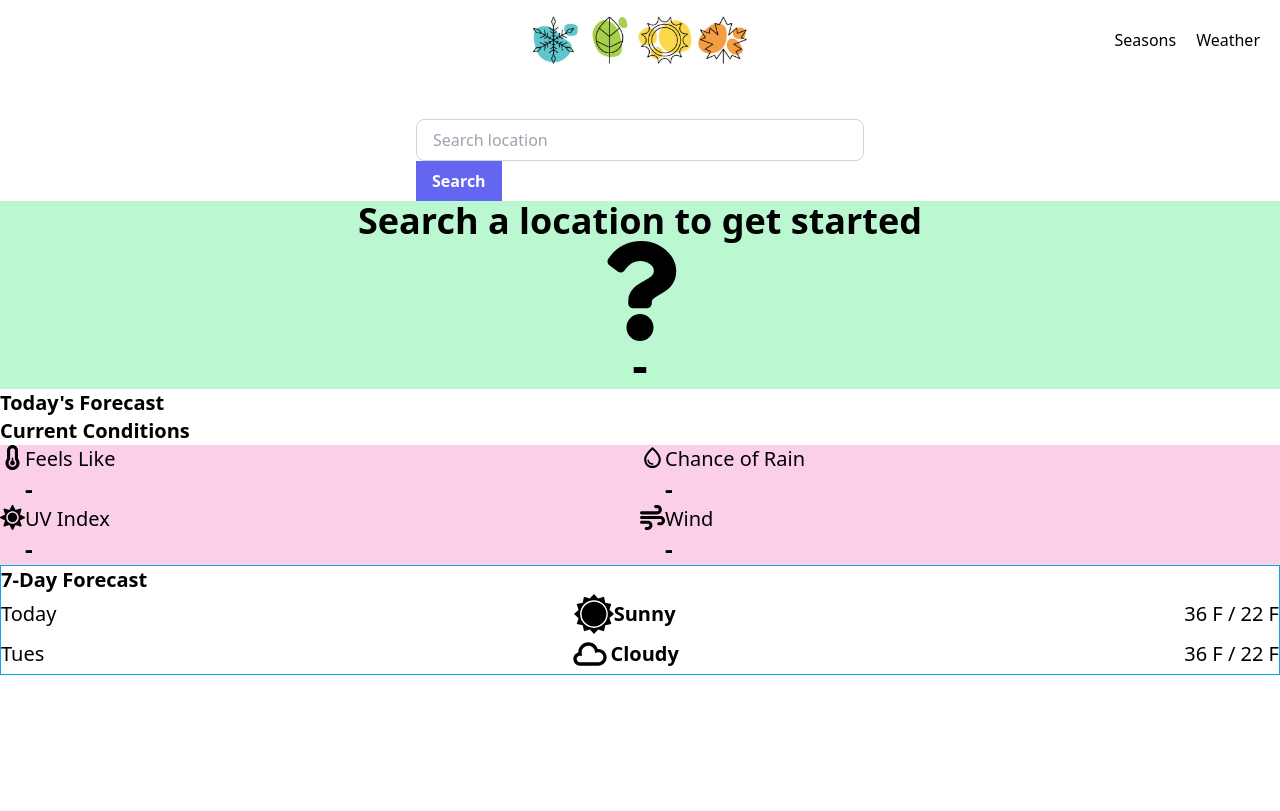
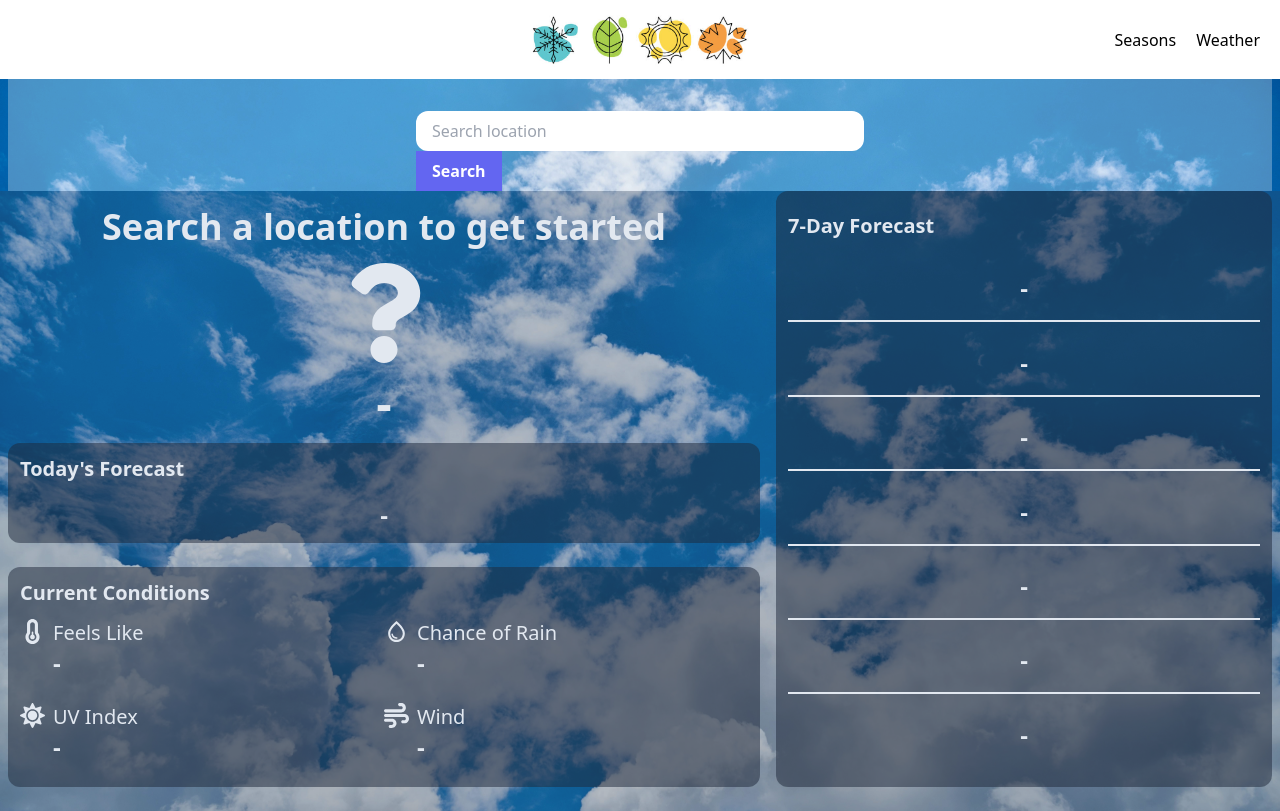
Before and after one commit to dnce17/seasons_and_weather, a React (Vite) app: page /weather in a window 1280 px wide. Built offline with nearby package versions, Linux system fonts and the light colour scheme; no server answers.

Commit message:
feat: all functionality complete in progress: layout

```diff
--- a/src/components/Card.jsx
+++ b/src/components/Card.jsx
@@ -2,10 +2,10 @@ import React from 'react'
 
 const Card = ({ seasonImg, season, startDate }) => {
   return (
-    <div className='max-w-[15rem] mt-[1rem] m-[0.25rem] text-center'>
+    <div className='font-dancing max-w-[15rem] mt-[1rem] m-[0.25rem] text-center'>
         <img src={ seasonImg } alt={ season } />
-        <p>{ season }</p>
-        <p>{ startDate }</p>
+        <p className='text-2xl'>{ season }</p>
+        <p className='text-xl'>{ startDate }</p>
     </div>
   )
 }
--- a/src/components/CurrentConditionCard.jsx
+++ b/src/components/CurrentConditionCard.jsx
@@ -3,9 +3,9 @@ import React from 'react'
 const CurrentConditionCard = ({ icon, header, info}) => {
   return (
     <>
-      <div className='flex bg-pink-200'>
+      <div className='flex py-3'>
         { icon }
-        <div className='flex flex-col'>
+        <div className='flex flex-col pl-2'>
           <h2 className='text-xl'>{ header }</h2>
           <p className='text-2xl font-bold'>{ info }</p>
         </div>
--- /dev/null
+++ b/src/components/CurrentConditions.jsx
@@ -0,0 +1,54 @@
+import React from 'react';
+import CurrentConditionCard from './CurrentConditionCard';
+import { MdOutlineWaterDrop } from "react-icons/md";
+import { FaTemperatureQuarter } from "react-icons/fa6";
+import { FaSun } from "react-icons/fa";
+import { FaWind } from "react-icons/fa6";
+
+const CurrentConditions = ({ weatherData }) => {
+  return (
+    <section className='p-3 bg-slate-800 bg-opacity-50 rounded-xl'>
+      <h1 className='text-xl font-bold'>Current Conditions</h1>
+      <div className='grid grid-cols-2'>
+        <CurrentConditionCard
+          icon={<FaTemperatureQuarter size={25} />}
+          header='Feels Like'
+          info={
+            weatherData
+              ? `${Math.round(weatherData.current.apparent_temperature)}°F`
+              : '-'
+          }
+        />
+        <CurrentConditionCard
+          icon={<MdOutlineWaterDrop size={25} />}
+          header='Chance of Rain'
+          info={
+            weatherData
+              ? `${weatherData.daily.precipitation_probability_max[0]}%`
+              : '-'
+          }
+        />
+        <CurrentConditionCard
+          icon={<FaSun size={25} />}
+          header='UV Index'
+          info={
+            weatherData
+              ? weatherData.daily.uv_index_max[0]
+              : '-'
+          }
+        />
+        <CurrentConditionCard
+          icon={<FaWind size={25} />}
+          header='Wind'
+          info={
+            weatherData
+              ? `${weatherData.current.apparent_temperature} mph`
+              : '-'
+          }
+        />
+      </div>
+    </section>
+  )
+}
+
+export default CurrentConditions
--- /dev/null
+++ b/src/components/ForecastFuture.jsx
@@ -0,0 +1,93 @@
+import React from 'react';
+import FutureWeatherCard from './FutureWeatherCard';
+import { weatherCategories } from '../../helpers';
+import { FaQuestion } from "react-icons/fa";
+
+const ForecastFuture = ({ weatherData }) => {
+  let icons = [];
+  let categories = [];
+
+  const daysOfWeek = [
+    'Mon',
+    'Tues',
+    'Wed',
+    'Thurs',
+    'Fri',
+    'Sat',
+    'Sun'
+  ];
+  let days = [];
+
+  if (weatherData) {
+    for (const [i, code] of weatherData.daily.weather_code.entries()) {
+      for (const item in weatherCategories) {
+        const category = weatherCategories[item];
+        if (category.codes.includes(code)) {
+          icons.push(category.icon);
+          categories.push(item);
+
+          const date = new Date(weatherData.daily.time[i]);
+          days.push(daysOfWeek[date.getDay()]);
+        }
+      }
+    }
+  }
+
+  return (
+    <>
+      <section className='p-3 bg-slate-800 bg-opacity-50 rounded-xl md:h-full md:flex md:flex-col md:justify-evenly'>
+        <h1 className='text-xl font-bold pb-2'>7-Day Forecast</h1>
+        {/* {weatherData
+          ? Array.from(
+            { length: 7 },
+            (_, i) => (
+              <FutureWeatherCard
+                key={i}
+                day={days[i]}
+                icon={
+                  icons.length > 0
+                    ? React.createElement(icons[i], { size: 45 })
+                    : <FaQuestion size={100} />
+                }
+                weather={
+                  categories.length > 0
+                    ? categories[i]
+                    : 'No data'
+                }
+                temp={
+                  `${Math.round(weatherData.daily.temperature_2m_max[i])}° / ${Math.round(weatherData.daily.temperature_2m_min[i])}°`
+                }
+              />
+            )
+          )
+          : <p className='text-2xl font-bold text-center'>-</p>
+        } */}
+
+        {Array.from({ length: 7 }, (_, i) =>
+          weatherData
+            ? <FutureWeatherCard
+              key={i}
+              day={days[i]}
+              icon={
+                icons.length > 0
+                  ? React.createElement(icons[i], { size: 45 })
+                  : <FaQuestion size={100} />
+              }
+              weather={
+                categories.length > 0
+                  ? categories[i]
+                  : 'No data'
+              }
+              temp={
+                `${Math.round(weatherData.daily.temperature_2m_max[i])}° / ${Math.round(weatherData.daily.temperature_2m_min[i])}°`
+              }
+            />
+            : <p key={i} className='text-2xl font-bold text-center [&:not(:last-child)]:border-b-2 border-slate-200 p-4'>-</p>
+        )}
+
+      </section>
+    </>
+  )
+}
+
+export default ForecastFuture;
--- a/src/components/ForecastToday.jsx
+++ b/src/components/ForecastToday.jsx
@@ -2,8 +2,6 @@ import React from 'react';
 import HourlyWeatherCard from '../components/HourlyWeatherCard';
 import { toAnalogTime } from '../../helpers';
 import { FaQuestion } from "react-icons/fa";
-import { SiAccuweather } from "react-icons/si";
-
 import { weatherCategories } from '../../helpers';
 
 const ForecastToday = ({ weatherData }) => {
@@ -14,39 +12,47 @@ const ForecastToday = ({ weatherData }) => {
 	const hourlyTemp = weatherData && weatherData.hourly.temperature_2m.slice(currentHr);
 	const hourlyCode = weatherData && weatherData.hourly.weather_code.slice(currentHr);
 
-	let hourlyIcon = [];
+	let hourlyIcons = [];
 
 	if (weatherData) {
 		for (const code of hourlyCode) {
 			for (const item in weatherCategories) {
 				const category = weatherCategories[item];
 				if (category.codes.includes(code)) {
-					hourlyIcon.push(category.icon);
+					hourlyIcons.push(category.icon);
 				}
 			}
 		}
 	}
 
 	return (
-		<section>
-			<h1 className='text-xl font-bold'>Today's Forecast</h1>
-			<div className='flex justify-evenly'>
-				{ weatherData && Array.from(
-					{ length: 6 },
+		<section className='p-3 bg-slate-800 bg-opacity-50 rounded-xl'>
+			<h1 className='text-xl font-bold pb-4'>Today's Forecast</h1>
+			<div className='flex justify-evenly overflow-x-scroll'>
+				{weatherData
+					? Array.from(
+						{ length: 10 },
 						(_, i) => (
 							<HourlyWeatherCard
-							key={ i }
-							time={ toAnalogTime(Date.parse(hourlyTime[i])) }
-							// icon={ <SiAccuweather size={50} />}
+								key={i}
+								// time={ toAnalogTime(Date.parse(hourlyTime[i])) }
+								time={
+									// Remove trailing 0's
+									toAnalogTime(Date.parse(hourlyTime[i])).match(/([0-9]*):00 ([a-zA-z]*)/)[1]
+									+ ' ' +
+									toAnalogTime(Date.parse(hourlyTime[i])).match(/([0-9]*):00 ([a-zA-z]*)/)[2]
+								}
 								icon={
-								hourlyIcon.length > 0
-								? React.createElement(hourlyIcon[i], { size: 100 })
+									hourlyIcons.length > 0
+										? React.createElement(hourlyIcons[i], { size: 50 })
 										: <FaQuestion size={100} />
 								}
-							temp={ `${ Math.round(hourlyTemp[i] )}°F` }
+								temp={`${Math.round(hourlyTemp[i])}°`}
 							/>
 						)
-				)}
+					)
+					: <p className='text-2xl font-bold'>-</p>
+				}
 			</div>
 		</section>
 	)
--- a/src/components/FutureWeatherCard.jsx
+++ b/src/components/FutureWeatherCard.jsx
@@ -1,19 +1,19 @@
 import React from 'react'
 
 const FutureWeatherCard = ({ day, icon, weather, temp }) => {
-  return (
-    <>
-			<div className='flex justify-between items-center'>
+	return (
+		<>
+			<div className='flex justify-between items-center [&:not(:last-child)]:border-b-2 border-slate-200 py-4'>
 				{/* NOTE: Width are given to dates, so icons are more centered */}
-				<h2 className='text-xl w-16'>{ day }</h2>
-				<div className='flex items-center'>
-				{ icon }
-				<p className='text-xl font-bold'>{ weather }</p>
+				<h2 className='text-xl w-16'>{day}</h2>
+				<div className='flex items-center min-[320px]:min-w-36'>
+					{icon}
+					<p className='pl-2 text-xl font-bold text-center'>{weather}</p>
 				</div>
-				<p className='text-xl'>{ temp }</p>
+				<p className='text-xl min-[320px]:min-w-fit'>{temp}</p>
 			</div>
-    </>
-  )
+		</>
+	)
 }
 
 export default FutureWeatherCard
--- a/src/components/HourlyWeatherCard.jsx
+++ b/src/components/HourlyWeatherCard.jsx
@@ -3,8 +3,8 @@ import React from 'react'
 const HourlyWeatherCard = ({ time, icon, temp}) => {
   return (
     <>
-			<div className='flex justify-evenly'>
-				<div className='border border-blue-500 flex flex-col items-center'>
+			<div className='flex justify-evenly w-full [&:not(:last-child)]:border-r-2 border-slate-200 min-w-24'>
+				<div className='flex flex-col items-center'>
 					<p className='text-xl font-bold text-center'>{ time }</p>
 					{ icon }
 					<p className='text-2xl font-bold'>{ temp }</p>
--- a/src/components/SearchBar.jsx
+++ b/src/components/SearchBar.jsx
@@ -63,8 +63,7 @@ const SearchBar = ({ setWeatherData }) => {
   }, [query, data]);
 
   return (
-    <div className='relative max-w-md mx-auto mt-10'>
-
+    <div className='relative max-w-md mx-auto text-black'>
       {/* Search Input */}
       <form onSubmit={ weatherFetch }>
         <input
@@ -72,7 +71,7 @@ const SearchBar = ({ setWeatherData }) => {
           value={ query }
           onChange={ (e) => setQuery(e.target.value) } // Update query state
           placeholder='Search location'
-          className='w-full border border-gray-300 rounded-lg px-4 py-2 focus:outline-none focus:ring-2 focus:ring-blue-500'
+          className='w-full rounded-xl px-4 py-2 focus:outline-none focus:ring-2 focus:ring-blue-500'
         />
         <button
           className='bg-indigo-500 hover:bg-indigo-600 text-white font-bold py-2 px-4 focus:outline-none focus:shadow-outline'
--- a/src/components/TemperatureToday.jsx
+++ b/src/components/TemperatureToday.jsx
@@ -3,7 +3,6 @@ import { weatherCategories } from '../../helpers';
 import { FaQuestion } from "react-icons/fa";
 
 const TemperatureToday = ({ weatherData }) => {
-
   let icon;
   if (weatherData) {
     for (const item in weatherCategories) {
@@ -15,8 +14,8 @@ const TemperatureToday = ({ weatherData }) => {
   }
 
   return (
-    <section className='bg-green-200 flex flex-col items-center'>
-      <h1 className='text-4xl font-bold'>
+    <section className='flex flex-col items-center'>
+      <h1 className='text-4xl font-bold text-center'>
         {
           weatherData
             ? weatherData.name
@@ -26,7 +25,9 @@ const TemperatureToday = ({ weatherData }) => {
       {
         icon
           ? React.createElement(icon, { size: 100 })
-          : <FaQuestion size={100} />
+          : <div className="py-4">
+              <FaQuestion size={100} />
+            </div>
       }
 
       <h2 className='text-5xl font-bold'>
--- a/src/pages/WeatherPage.jsx
+++ b/src/pages/WeatherPage.jsx
@@ -1,19 +1,11 @@
 import React from 'react';
 import { useState } from 'react';
-import HourlyWeatherCard from '../components/HourlyWeatherCard';
-import CurrentConditionCard from '../components/CurrentConditionCard';
-import FutureWeatherCard from '../components/FutureWeatherCard';
 import SearchBar from '../components/SearchBar';
 import TemperatureToday from '../components/TemperatureToday';
 import ForecastToday from '../components/ForecastToday';
+import CurrentConditions from '../components/CurrentConditions';
+import ForecastFuture from '../components/ForecastFuture';
 
-// Icons
-import { SiAccuweather } from "react-icons/si";
-import { TiWeatherCloudy } from "react-icons/ti";
-import { MdOutlineWaterDrop } from "react-icons/md";
-import { FaTemperatureQuarter } from "react-icons/fa6";
-import { FaSun } from "react-icons/fa";
-import { FaWind } from "react-icons/fa6";
 
 // https://api.open-meteo.com/v1/forecast?latitude=40.7684&longitude=-73.7771&current=temperature_2m,apparent_temperature,weather_code,wind_speed_10m&hourly=temperature_2m,weather_code,precipitation_probability&daily=weather_code,temperature_2m_max,temperature_2m_min,uv_index_max,precipitation_probability_max&temperature_unit=fahrenheit&wind_speed_unit=mph&timezone=auto
 
@@ -21,70 +13,29 @@ const WeatherPage = () => {
   const [weatherData, setWeatherData] = useState();
 
   return (
-    <div>
-      <SearchBar setWeatherData={ setWeatherData } />
-      <TemperatureToday weatherData={ weatherData } />
-      <ForecastToday weatherData={ weatherData } />
+    <div className='bg-[url("src/assets/imgs/weather_bg.jpg")] bg-cover text-slate-200'>
+      <div className='bg-slate-100 bg-opacity-30 mx-2 pt-8'>
+        <SearchBar setWeatherData={setWeatherData} />
+      </div>
+      <div className='bg-slate-700 bg-opacity-30 md:flex'>
+        <article className='md:max-w-[60%] md:w-full'>
+          <div className='mx-2 py-4'>
+            <TemperatureToday weatherData={weatherData} />
+          </div>
+          <div className='mx-2 pb-6'>
+            <ForecastToday weatherData={weatherData} />
+          </div>
+          <div className='mx-2 pb-6'>
+            <CurrentConditions weatherData={weatherData} />
+          </div>
+        </article>
 
-      {/* Current Conditions */}
-      <section>
-        <h1 className='text-xl font-bold'>Current Conditions</h1>
-        <div className='grid grid-cols-2'>
-          <CurrentConditionCard
-            icon={ <FaTemperatureQuarter size={ 25 }/> }
-            header='Feels Like'
-            info={
-              weatherData
-              ? `${Math.round(weatherData.current.apparent_temperature)}°F`
-              : '-'
-            }
-          />
-          <CurrentConditionCard
-            icon={ <MdOutlineWaterDrop size={ 25 }/> }
-            header='Chance of Rain'
-            info={
-              weatherData
-              ? weatherData.daily.precipitation_probability_max[0]
-              : '-'
-            }
-          />
-          <CurrentConditionCard
-            icon={ <FaSun size={ 25 }/> }
-            header='UV Index'
-            info={
-              weatherData
-              ? weatherData.daily.uv_index_max[0]
-              : '-'
-            }
-          />
-          <CurrentConditionCard
-            icon={ <FaWind size={ 25 }/> }
-            header='Wind'
-            info={
-              weatherData
-              ? `${weatherData.current.apparent_temperature} mph`
-              : '-'
-            }
-          />
-        </div>
-      </section>
-
-      {/* 7-Day Forecast */}
-      <section className='border border-sky-500'>
-        <h1 className='text-xl font-bold'>7-Day Forecast</h1>
-        <FutureWeatherCard
-          day='Today'
-          icon={ <SiAccuweather size={ 40 }/> }
-          weather='Sunny'
-          temp='36 F / 22 F'
-        />
-        <FutureWeatherCard
-          day='Tues'
-          icon={ <TiWeatherCloudy size={ 40 }/> }
-          weather='Cloudy'
-          temp='36 F / 22 F'
-        />
-      </section>
+        <article className='md:max-w-[40%] md:w-full'>
+          <div className='mx-2 pb-6 md:h-full'>
+            <ForecastFuture weatherData={weatherData} />
+          </div>
+        </article>
+      </div>
     </div>
   )
 }
```
Also changed, not shown: helpers.js (+6 -6 lines), src/components/ResultDropdown.jsx (+17 -7 lines), src/assets/imgs/weather_bg.jpg (added). Lines whose indentation alone changed are shown as unchanged.
